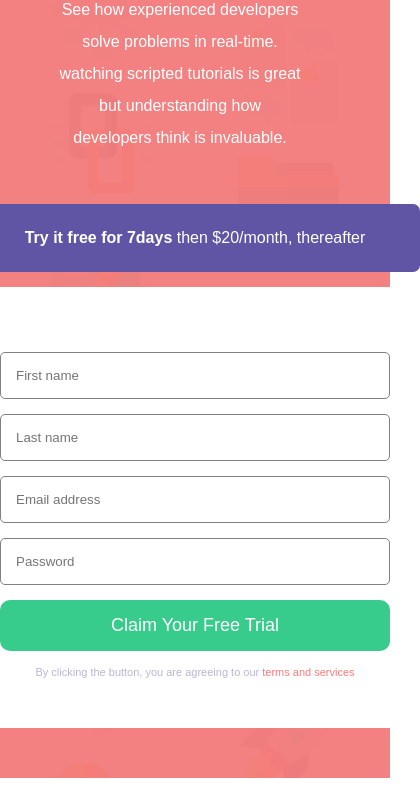
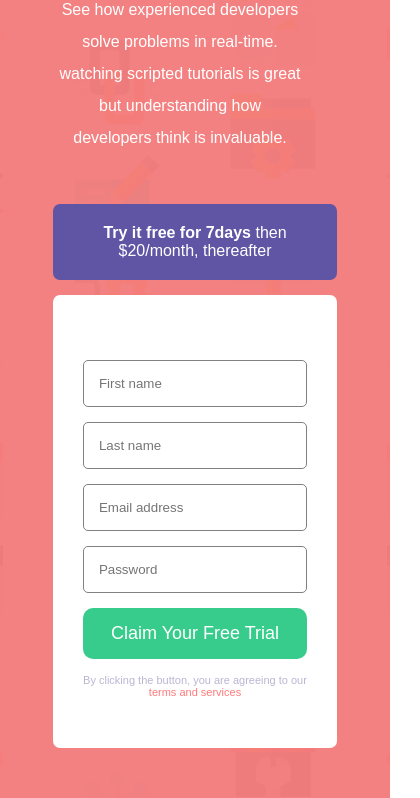
Before and after one commit to Adexzybee/Registration-form-correction, a plain HTML site: page index.html in a window 390 px wide. Shown: the part 231-1029 px from the top of the page, 420 px wide, since content can reach past the window. Drawn offline with Linux system fonts and the light colour scheme; a web font is replaced by a local one.

Commit message:
second commit

```diff
--- a/static/css/style.css
+++ b/static/css/style.css
@@ -66,9 +66,10 @@
 .msg{
     background: hsl(248, 32%, 49%);
     color: #fff;
-    padding: 25px;
+    padding: 20px;
     border-radius: 7px;
     margin-bottom: 15px;
+    width: 100%;
 }
 
 .contact-form{
@@ -119,6 +120,10 @@
         padding: 50px;
     }
 
+    .form-area{
+        width: 98%;
+    }
+
     .reg-text{
         text-align: center;
         margin-bottom: 50px;
```
Also changed, not shown: link to github page.txt (added).
